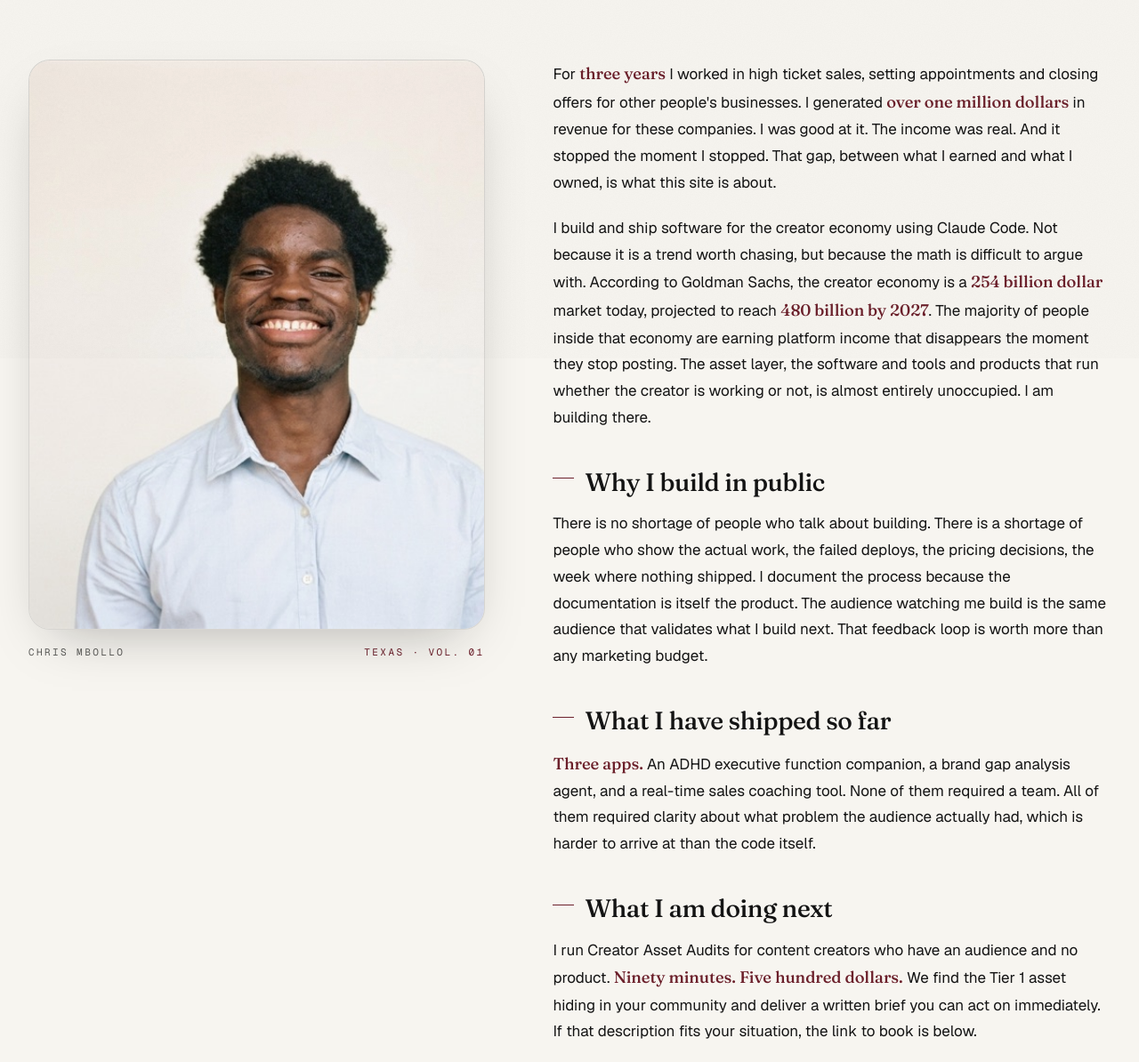
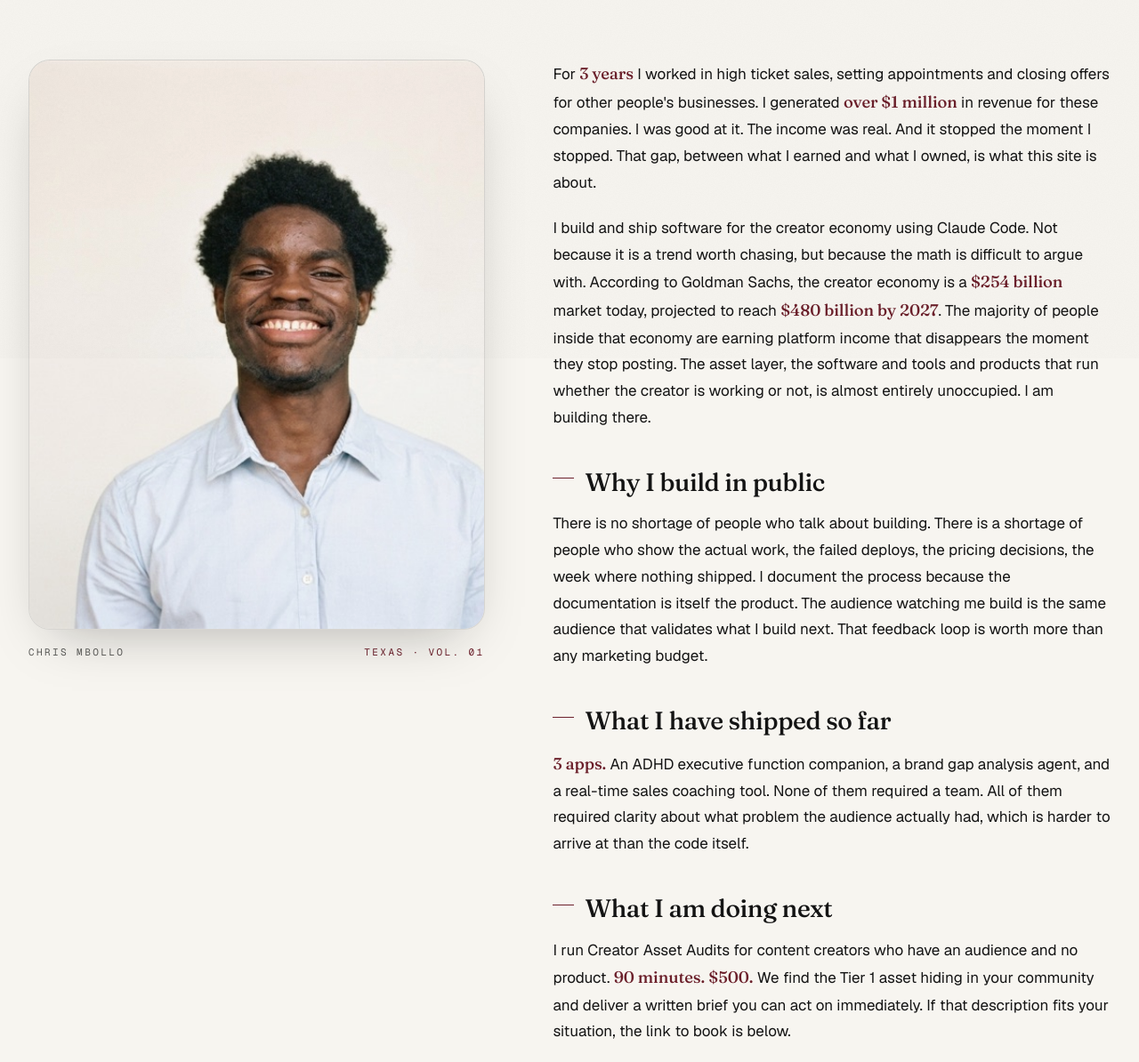
Before and after one commit to chris-mbollo/chris-mbollo-site, a website: page public/about.html in a window 1280 px wide. Shown: the part 397-1591 px from the top of the page at 89% size. Drawn offline with nearby package versions, Linux system fonts and the light colour scheme.

Commit message:
content: render stats as digits and symbols, not spelled out
71% not seventy one percent. $500 not five hundred dollars. Matches
how readers actually scan numbers in a scroll.

```diff
--- a/public/about.html
+++ b/public/about.html
@@ -83,18 +83,18 @@
         </aside>
 
         <div class="about-prose">
-          <p>For <span class="stat">three years</span> I worked in high ticket sales, setting appointments and closing offers for other people's businesses. I generated <span class="stat">over one million dollars</span> in revenue for these companies. I was good at it. The income was real. And it stopped the moment I stopped. That gap, between what I earned and what I owned, is what this site is about.</p>
+          <p>For <span class="stat">3 years</span> I worked in high ticket sales, setting appointments and closing offers for other people's businesses. I generated <span class="stat">over $1 million</span> in revenue for these companies. I was good at it. The income was real. And it stopped the moment I stopped. That gap, between what I earned and what I owned, is what this site is about.</p>
 
-          <p>I build and ship software for the creator economy using Claude Code. Not because it is a trend worth chasing, but because the math is difficult to argue with. According to Goldman Sachs, the creator economy is a <span class="stat">254 billion dollar</span> market today, projected to reach <span class="stat">480 billion by 2027</span>. The majority of people inside that economy are earning platform income that disappears the moment they stop posting. The asset layer, the software and tools and products that run whether the creator is working or not, is almost entirely unoccupied. I am building there.</p>
+          <p>I build and ship software for the creator economy using Claude Code. Not because it is a trend worth chasing, but because the math is difficult to argue with. According to Goldman Sachs, the creator economy is a <span class="stat">$254 billion</span> market today, projected to reach <span class="stat">$480 billion by 2027</span>. The majority of people inside that economy are earning platform income that disappears the moment they stop posting. The asset layer, the software and tools and products that run whether the creator is working or not, is almost entirely unoccupied. I am building there.</p>
 
           <h2 class="about-subhead">Why I build in public</h2>
           <p>There is no shortage of people who talk about building. There is a shortage of people who show the actual work, the failed deploys, the pricing decisions, the week where nothing shipped. I document the process because the documentation is itself the product. The audience watching me build is the same audience that validates what I build next. That feedback loop is worth more than any marketing budget.</p>
 
           <h2 class="about-subhead">What I have shipped so far</h2>
-          <p><span class="stat">Three apps.</span> An ADHD executive function companion, a brand gap analysis agent, and a real-time sales coaching tool. None of them required a team. All of them required clarity about what problem the audience actually had, which is harder to arrive at than the code itself.</p>
+          <p><span class="stat">3 apps.</span> An ADHD executive function companion, a brand gap analysis agent, and a real-time sales coaching tool. None of them required a team. All of them required clarity about what problem the audience actually had, which is harder to arrive at than the code itself.</p>
 
           <h2 class="about-subhead">What I am doing next</h2>
-          <p>I run Creator Asset Audits for content creators who have an audience and no product. <span class="stat">Ninety minutes.</span> <span class="stat">Five hundred dollars.</span> We find the Tier 1 asset hiding in your community and deliver a written brief you can act on immediately. If that description fits your situation, the link to book is below.</p>
+          <p>I run Creator Asset Audits for content creators who have an audience and no product. <span class="stat">90 minutes.</span> <span class="stat">$500.</span> We find the Tier 1 asset hiding in your community and deliver a written brief you can act on immediately. If that description fits your situation, the link to book is below.</p>
 
           <p class="about-outro"><em>Everything else, the builds, the frameworks, the specific decisions, goes into the newsletter every Tuesday.</em></p>
         </div>
```
Also changed, not shown: public/index.html (+3 -3 lines).
